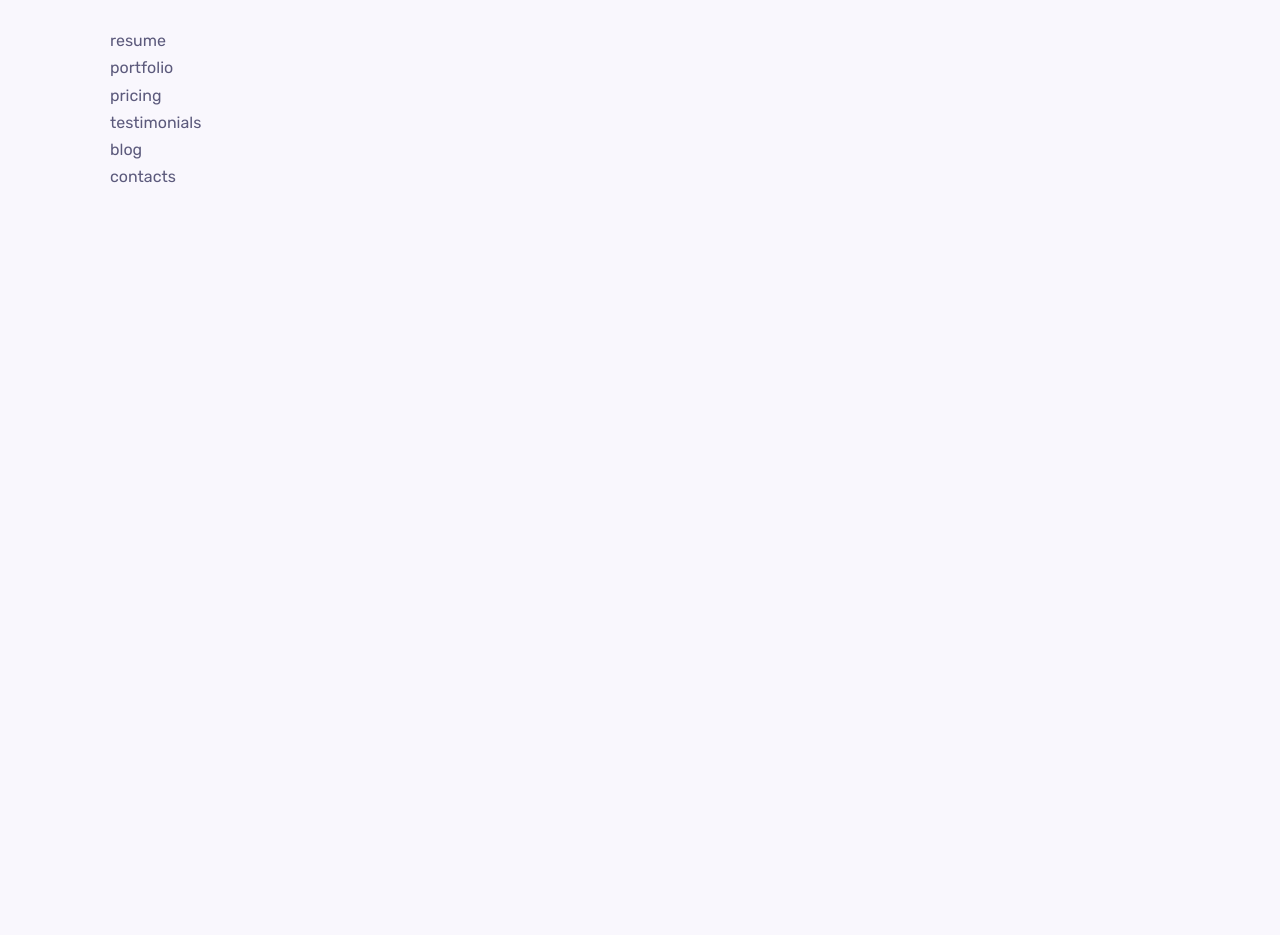
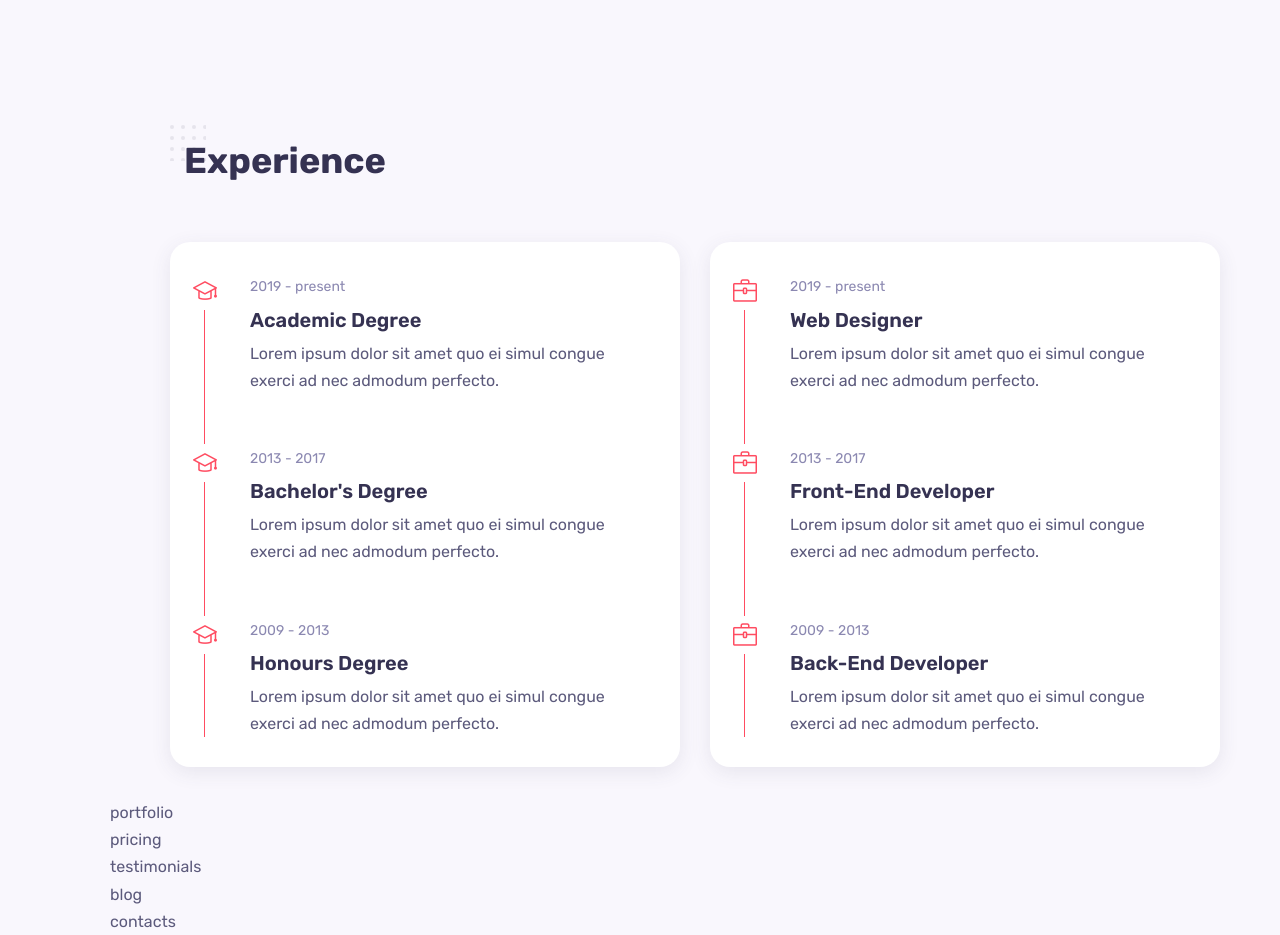
Before and after one commit to Georgeondigo/portfolio, a React (Create React App) app: page / in a window 1280 px wide. Shown: the part 2000-2935 px from the top of the page. Before the commit the page ends 2190 px from the top, so only its background shows below. Built offline with nearby package versions, Linux system fonts and the light colour scheme.

Commit message:
resume section

```diff
--- a/src/components/home/home.jsx
+++ b/src/components/home/home.jsx
@@ -3,6 +3,7 @@
 import Me from "../../assets/avator-george1.png";
 import HeaderSocials from './HeaderSocials';
 import ScrollDown from './ScrollDown';
+
 
 
 const home = () => {
--- /dev/null
+++ b/src/components/resume/Card.jsx
@@ -0,0 +1,14 @@
+import React from 'react'
+
+const Card = (props) => {
+  return (
+    <div className="timeline__item">
+        <i className={props.icon}></i>
+        <span className="timeline__date">{props.year}</span>
+        <h3 className="timeline__title">{props.title}</h3>
+        <p className="timeline__text">{props.desc}</p>
+    </div>
+  )
+}
+
+export default Card
--- /dev/null
+++ b/src/components/resume/data.jsx
@@ -0,0 +1,53 @@
+const Data = [
+    {
+      id: 1,
+      category: "education",
+      icon: "icon-graduation",
+      year: "2019 - present",
+      title: "Academic Degree",
+      desc: "Lorem ipsum dolor sit amet quo ei simul congue exerci     ad nec admodum perfecto.",
+    },
+    {
+      id: 2,
+      category: "education",
+      icon: "icon-graduation",
+      year: "2013 - 2017",
+      title: "Bachelor's Degree",
+      desc: "Lorem ipsum dolor sit amet quo ei simul congue exerci     ad nec admodum perfecto.",
+    },
+    {
+      id: 3,
+      category: "education",
+      icon: "icon-graduation",
+      year: "2009 - 2013",
+      title: "Honours Degree",
+      desc: "Lorem ipsum dolor sit amet quo ei simul congue exerci     ad nec admodum perfecto.",
+    },
+    {
+      id: 4,
+      category: "experience",
+      icon: "icon-briefcase",
+      year: "2019 - present",
+      title: "Web Designer",
+      desc: "Lorem ipsum dolor sit amet quo ei simul congue exerci     ad nec admodum perfecto.",
+    },
+    {
+      id: 5,
+      category: "experience",
+      icon: "icon-briefcase",
+      year: "2013 - 2017",
+      title: "Front-End Developer",
+      desc: "Lorem ipsum dolor sit amet quo ei simul congue exerci     ad nec admodum perfecto.",
+    },
+    {
+      id: 6,
+      category: "experience",
+      icon: "icon-briefcase",
+      year: "2009 - 2013",
+      title: "Back-End Developer",
+      desc: "Lorem ipsum dolor sit amet quo ei simul congue exerci     ad nec admodum perfecto.",
+    },
+  ];
+
+
+export default Data
--- a/src/components/resume/resume.css
+++ b/src/components/resume/resume.css
@@ -0,0 +1,49 @@
+.resume__container{
+    grid-template-columns: repeat(2,1fr);
+    column-gap: 1.875rem;
+}
+.timeline {
+    background-color: var(--container-color);
+    padding: 1.875rem;
+    border-radius: var(--border-radius);
+    position: relative;
+    box-shadow: var(--shadow);
+}
+
+.timeline__item{
+    position: relative;
+    padding-left: 3.125rem;
+    padding-bottom: 3.125rem;
+}
+.timeline__item:last-child{
+    padding-bottom: 0;
+}
+.timeline__item::before{
+    content: '';
+    width: 1px;
+    background-color: var(--first-color);
+    height: 100%;
+    position: absolute;
+    left: .25rem;
+    top: 0;
+}
+.timeline .icon-briefcase,
+.timeline .icon-graduation{
+    position: absolute;
+    left: -0.4375rem;
+    top: 0;
+    font-size: var(--h2-font-size);
+    color: var(--first-color);
+    background-color: var(--container-color);
+    padding: 0.4375rem 0;
+}
+
+.timeline__date{
+    color: #8b88b1;
+    font-size: var(--small-font-size);
+}
+
+.timeline__title{
+    font-size: var(--h3-font-size);
+    margin: 0.5rem 0;
+}
--- a/src/components/resume/resume.jsx
+++ b/src/components/resume/resume.jsx
@@ -1,9 +1,36 @@
 import React from 'react';
 import "./resume.css";
+import Data from './data';
+import Card from './Card'
 
 const resume = () => {
   return (
-    <div>resume</div>
+    <section className="resume container section" id="resume">
+      <h2 className="section__title">Experience</h2>
+
+      <div className="resume__container grid">
+        <div className="timeline grid">
+          {Data.map((val, id) =>{
+            if (val.category === "education") {
+              return(
+                <Card Key={id} icon={val.icon} title={val.title} year={val.year} desc={val.desc} />
+              )
+            }
+          })}
+        </div>
+
+        <div className="timeline grid">
+          {Data.map((val, index) =>{
+            if (val.category === "experience") {
+              return(
+                <Card Key={index} icon={val.icon} title={val.title} year={val.year} desc={val.desc} />
+              )
+            }
+          })}
+        </div>
+      </div>
+
+    </section>
   )
 }
 
```
